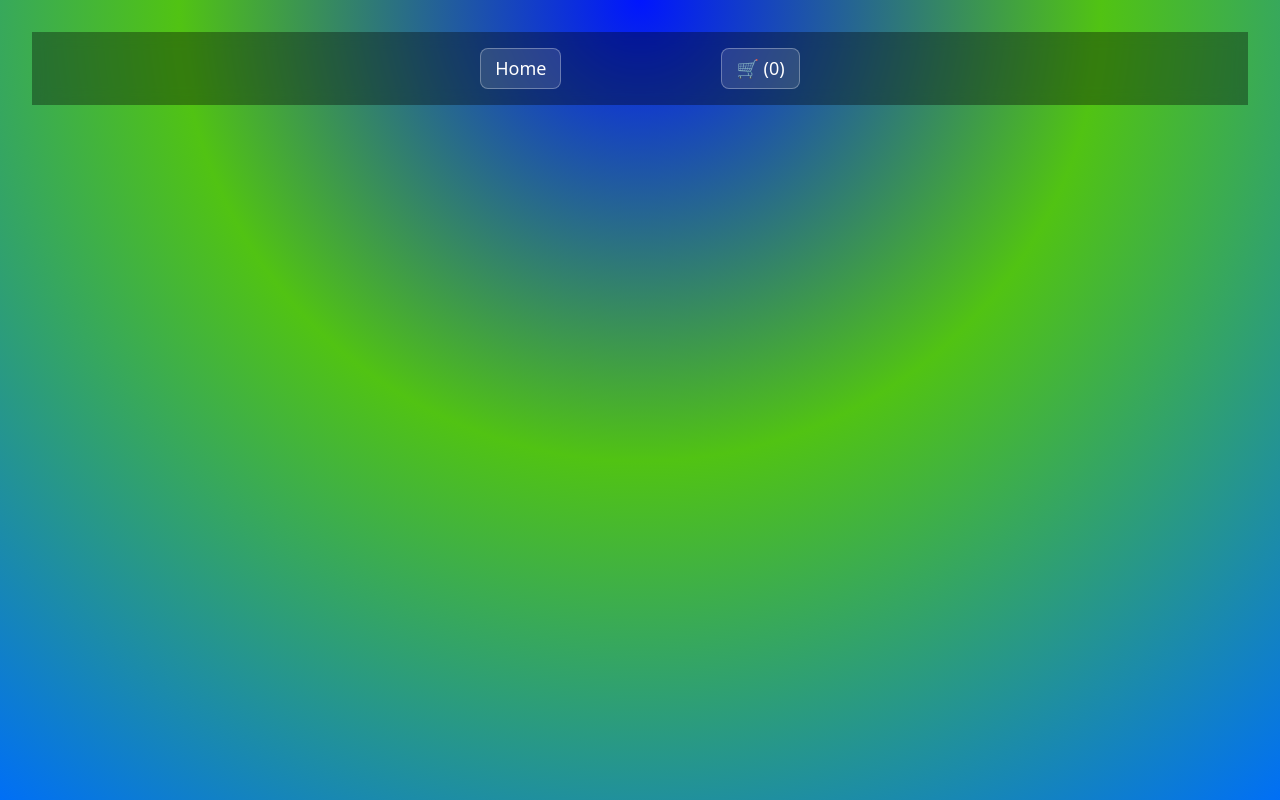
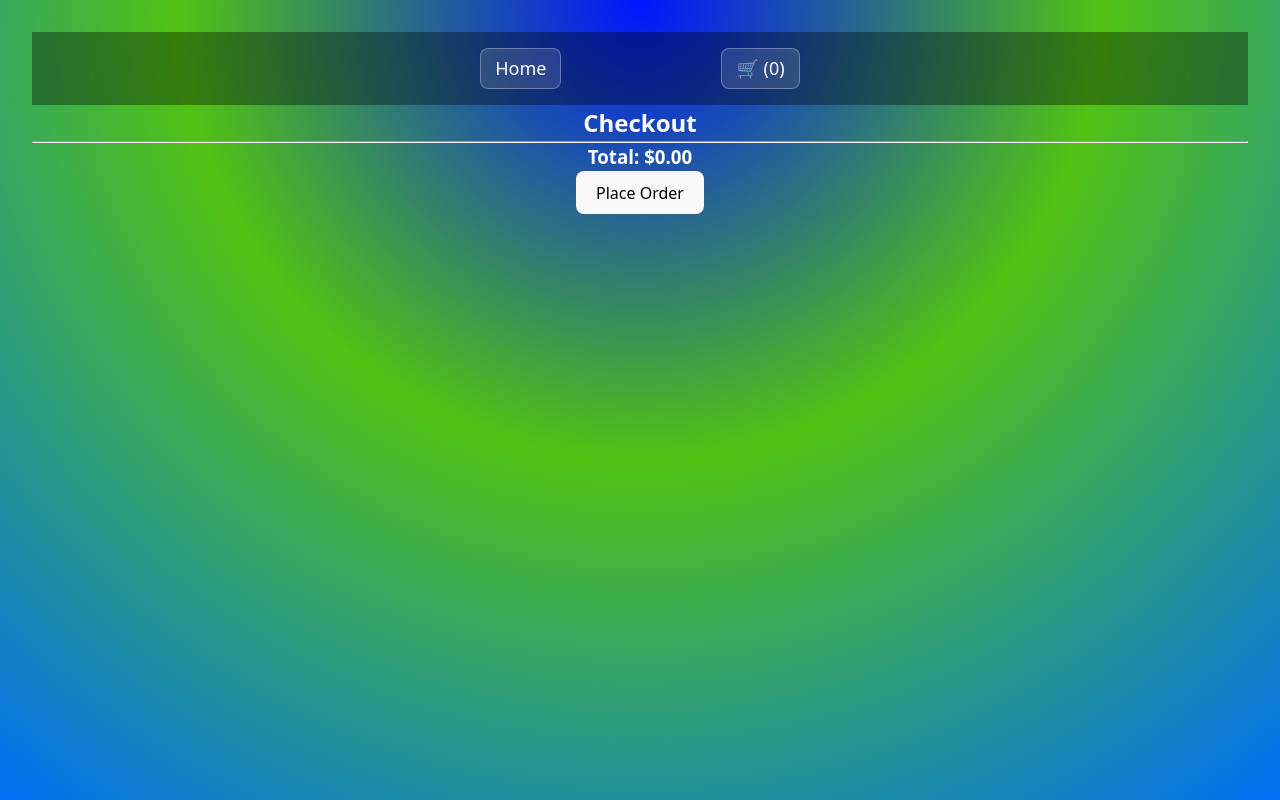
Before and after one commit to Samm005/e-commerce_App, a React (Vite) app: page /checkout in a window 1280 px wide. Built offline with nearby package versions, Linux system fonts and the light colour scheme.

Commit message:
Checkout functionality added

```diff
--- a/src/components/Checkout.jsx
+++ b/src/components/Checkout.jsx
@@ -1,5 +1,47 @@
+import { useSelector, useDispatch } from "react-redux";
+import { clearCart } from "../utils/cartSlice";
+import { useNavigate } from "react-router-dom";
+
 function Checkout() {
-  return <></>;
+  const cartItems = useSelector((state) => state.cart.items);
+  const dispatch = useDispatch();
+  const navigate = useNavigate();
+
+  const totalAmount = cartItems.reduce(
+    (total, item) => total + item.price * item.quantity,
+    0
+  );
+
+  function handlePlaceOrder() {
+    dispatch(clearCart());
+    alert("Order placed successfully!");
+    navigate("/");
+  }
+
+  return (
+    <div className="checkout-container">
+      <h2>Checkout</h2>
+
+      <div className="checkout-summary">
+        {cartItems.map((item) => (
+          <div key={item.id} className="checkout-item">
+            <span>{item.title}</span>
+            <span>
+              {item.quantity} × ${item.price}
+            </span>
+          </div>
+        ))}
+
+        <hr />
+
+        <h3>Total: ${totalAmount.toFixed(2)}</h3>
+
+        <button className="place-order-btn" onClick={handlePlaceOrder}>
+          Place Order
+        </button>
+      </div>
+    </div>
+  );
 }
 
 export default Checkout;
--- a/src/utils/cartSlice.js
+++ b/src/utils/cartSlice.js
@@ -31,6 +31,9 @@ const cartSlice = createSlice({
         item.quantity -= 1;
       }
     },
+    clearCart(state) {
+      state.items = [];
+    },
   },
 });
 
@@ -39,6 +42,7 @@ export const {
   removeFromCart,
   incrementQuantity,
   decrementQuantity,
+  clearCart,
 } = cartSlice.actions;
 
 export const selectCartItems = (state) => state.cart.items;
```
